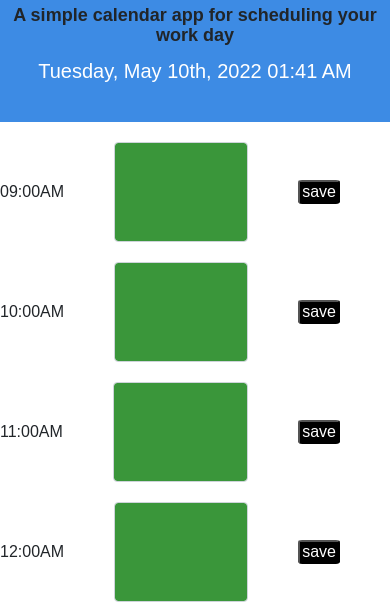
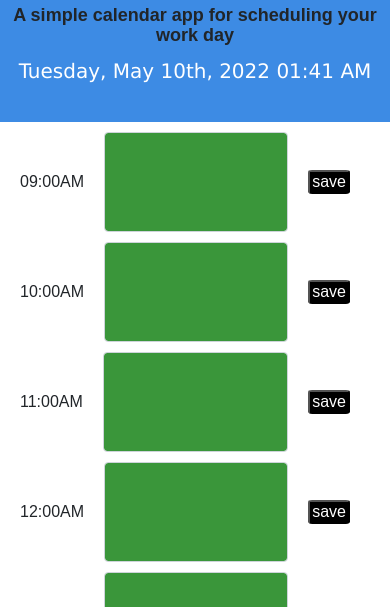
Before and after one commit to zahrahaji10/daily-planner-, a plain HTML site: page index.html in a window 390 px wide. Shown: the part 172-779 px from the top of the page. Drawn offline with nearby package versions, Linux system fonts and the light colour scheme.

Commit message:
adding media query features

```diff
--- a/assets/css/styles.css
+++ b/assets/css/styles.css
@@ -5,6 +5,7 @@
   font-family: "Saira Condensed", sans-serif;
 }
 
+/* colors used to style */
 :root {
   --white: rgb(255, 255, 255);
   --black: black;
@@ -33,6 +34,7 @@
 
 .lead {
   color: var(--white);
+  font-family: "Lucida Sans", "Lucida Sans Regular", "Lucida Grande";
 }
 
 .sup-heading {
@@ -68,7 +70,7 @@ textarea {
 }
 
 .time-blocks {
-  margin: 20px 0px;
+  margin: 20px 30px;
 }
 
 .time-label {
@@ -98,3 +100,26 @@ textarea {
   background-color: var(--green);
   color: var(--white);
 }
+
+/* media query for mobiles phones */
+
+@media only screen and (max-width: 576px) {
+  /* time block elements styling*/
+
+  textarea {
+    margin-left: 20px;
+    margin-right: 20px;
+  }
+
+  .save-button {
+    margin-right: 20px;
+  }
+
+  .time-blocks {
+    margin: 10px 20px;
+  }
+
+  .time-label {
+    margin-left: 10px;
+  }
+}
```
